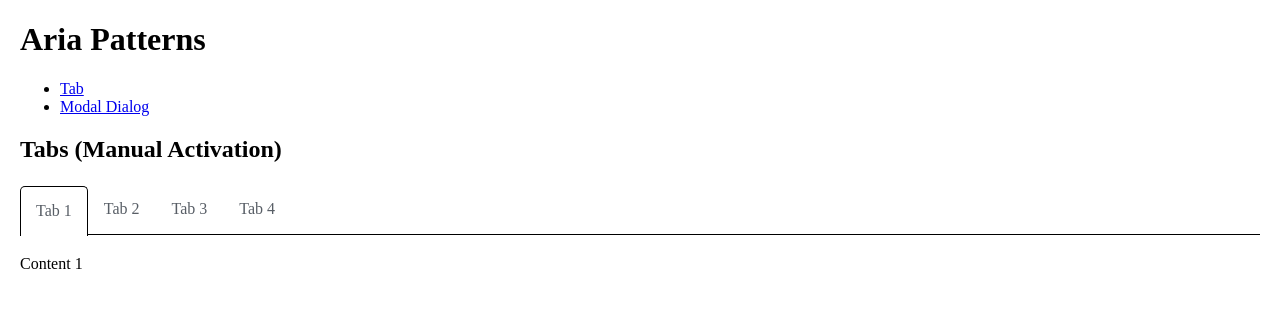
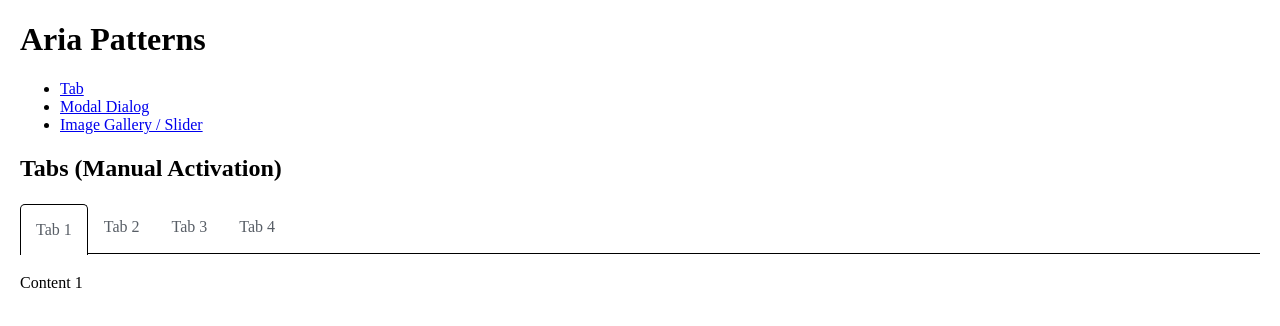
Before and after one commit to stefany-newman/accessibility, a website: page aria-patterns/index.html in a window 1280 px wide. Drawn offline with Linux system fonts and the light colour scheme.

Commit message:
Added another APG link

```diff
--- a/aria-patterns/index.html
+++ b/aria-patterns/index.html
@@ -21,6 +21,9 @@
             <li>
                 <a href="https://www.w3.org/WAI/ARIA/apg/patterns/dialog-modal/">Modal Dialog</a>
             </li>
+            <li>
+                <a href="https://www.w3.org/WAI/ARIA/apg/patterns/slider/">Image Gallery / Slider </a>
+            </li>
         </ul>
     </section>
         <section class="tabs-parent">
```
